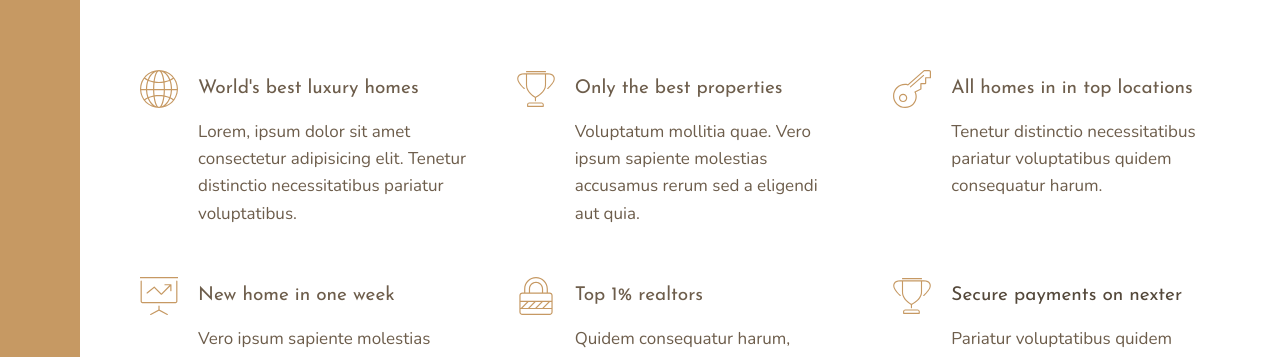
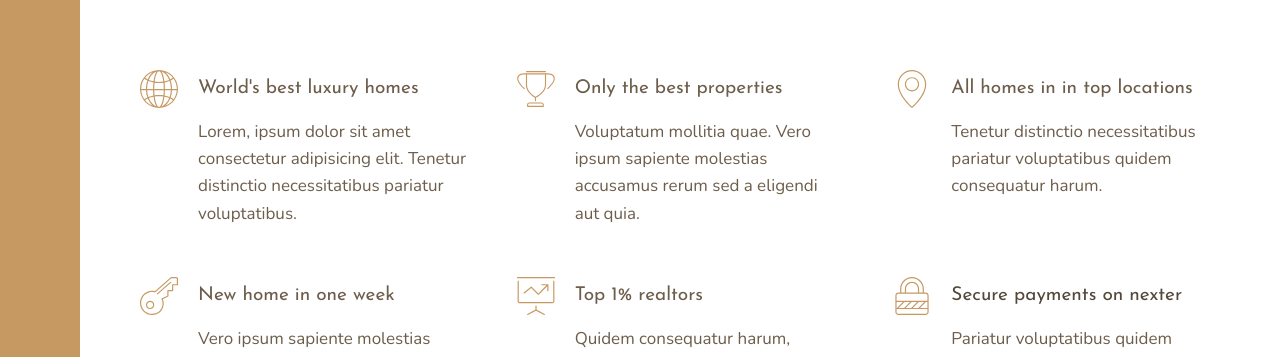
Before and after one commit to Nedux/Advance-css-course-2, a website: page index.html in a window 1280 px wide. Shown: the part 720-1077 px from the top of the page. Drawn offline with nearby package versions, Linux system fonts and the light colour scheme.

Commit message:
Wrong icon fix

```diff
--- a/index.html
+++ b/index.html
@@ -72,28 +72,28 @@
             </div>
             <div class="feature">
                 <svg class="feature__icon">
-                    <use xlink:href="img/sprite.svg#icon-key"></use>
+                    <use xlink:href="img/sprite.svg#icon-map-pin"></use>
                 </svg>
                 <h4 class="heading-4">All homes in in top locations</h4>
                 <p class="feature__desc">Tenetur distinctio necessitatibus pariatur voluptatibus quidem consequatur harum.</p>
             </div>
             <div class="feature">
                 <svg class="feature__icon">
-                    <use xlink:href="img/sprite.svg#icon-presentation"></use>
+                    <use xlink:href="img/sprite.svg#icon-key"></use>
                 </svg>
                 <h4 class="heading-4">New home in one week</h4>
                 <p class="feature__desc">Vero ipsum sapiente molestias accusamus rerum. Lorem, ipsum dolor sit amet consectetur adipisicing elit.</p>
             </div>
             <div class="feature">
                 <svg class="feature__icon">
-                    <use xlink:href="img/sprite.svg#icon-lock"></use>
+                    <use xlink:href="img/sprite.svg#icon-presentation"></use>
                 </svg>
                 <h4 class="heading-4">Top 1% realtors</h4>
                 <p class="feature__desc">Quidem consequatur harum, voluptatum mollitia quae. Tenetur distinctio necessitatibus pariatur voluptatibus.</p>
             </div>
             <div class="feature">
                 <svg class="feature__icon">
-                    <use xlink:href="img/sprite.svg#icon-trophy"></use>
+                    <use xlink:href="img/sprite.svg#icon-lock"></use>
                 </svg>
                 <h4 class="heading-4 heading-4--dark">Secure payments on nexter</h4>
                 <p class="feature__desc">Pariatur voluptatibus quidem consequatur harum, voluptatum mollitia quae.</p>
```
